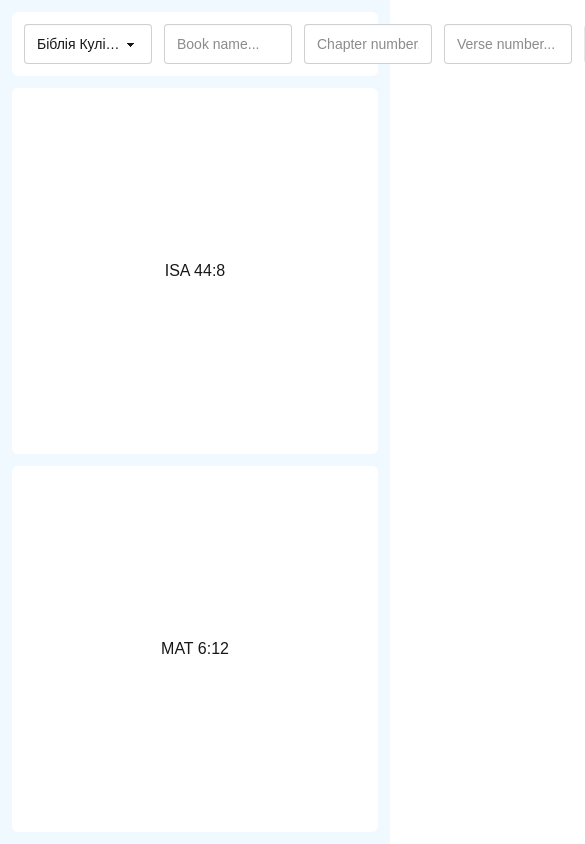
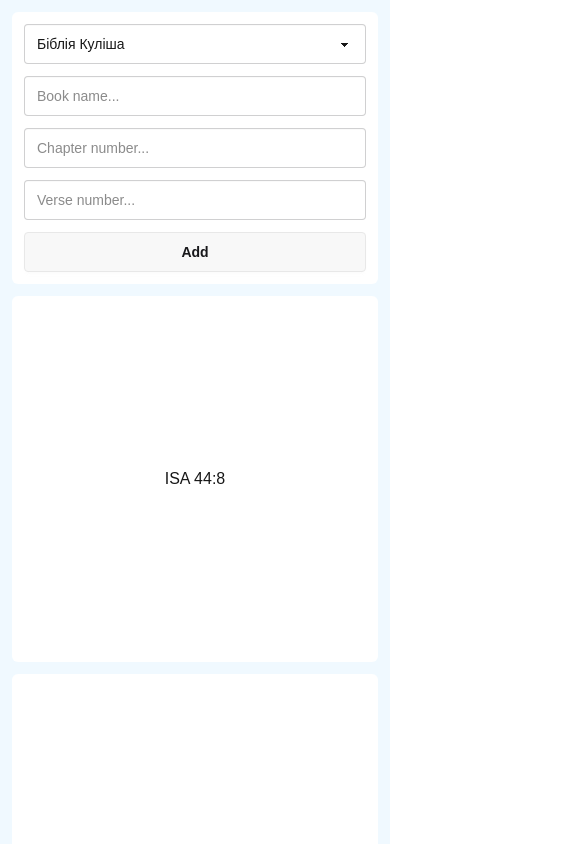
Before and after one commit to seesmof/Bible-Memorization-App, a Next.js app in the folder src/: page / in a window 390 px wide. Shown: the top 844 px of the page, 585 px wide, since content can reach past the window. Built offline with nearby package versions, Linux system fonts and the light colour scheme.

Commit message:
style: make the UI responsive

```diff
--- a/src/app/page.tsx
+++ b/src/app/page.tsx
@@ -39,11 +39,11 @@ export default function Page() {
   return (
     <div className="bg-sky-50 min-h-screen">
       <div className="max-w-3xl mx-auto flex items-center justify-center flex-col p-3 gap-3">
-        <section className="bg-white rounded-md p-3 flex gap-3 w-full">
+        <section className="bg-white rounded-md p-3 flex flex-col sm:flex-row gap-3 w-full">
           <select
             name="translationSelect"
             id="translationSelect"
-            className="select w-32 flex-1"
+            className="select w-full md:w-32 md:flex-1"
           >
             <option value="UKRK" defaultChecked>
               Біблія Куліша
@@ -53,21 +53,21 @@ export default function Page() {
           <input
             type="text"
             placeholder="Book name..."
-            className="input w-32 flex-1"
+            className="input w-full md:w-32 md:flex-1"
             id="BookInput"
             name="BookInput"
           />
           <input
             type="text"
             placeholder="Chapter number..."
-            className="input w-32 flex-1"
+            className="input w-full md:w-32 md:flex-1"
             id="chapterInput"
             name="chapterInput"
           />
           <input
             type="text"
             placeholder="Verse number..."
-            className="input w-32 flex-1"
+            className="input w-full md:w-32 md:flex-1"
             id="verseInput"
             name="verseInput"
           />
```
